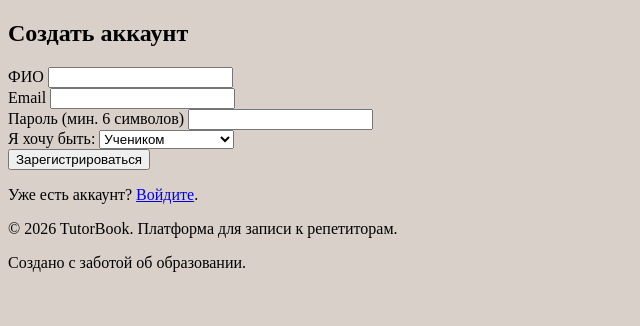
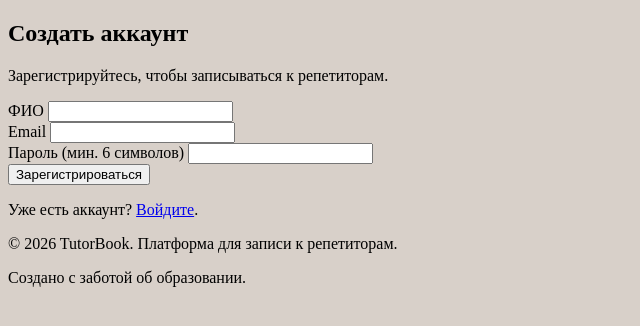
Before and after one commit to ktoetow/mi-v-Jopan, a Python web app: template templates/register.html in a window 1280 px wide. Shown: the part 44-370 px from the top of the page, without its empty margins (0-640 px from the left). Run offline with Jinja, Linux system fonts and the light colour scheme; the template is opened without the code that fills it, so the values that code supplies are empty.

Commit message:
убрала регистрацию для преподавателей

```diff
--- a/templates/register.html
+++ b/templates/register.html
@@ -8,6 +8,7 @@
     <div class="container">
         <div class="auth-card">
             <h2>Создать аккаунт</h2>
+            <p class="subtitle">Зарегистрируйтесь, чтобы записываться к репетиторам.</p>
             <form method="post" action="/register">
                 <div class="form-group">
                     <label for="full_name">ФИО</label>
@@ -21,14 +22,7 @@
                     <label for="password">Пароль (мин. 6 символов)</label>
                     <input type="password" id="password" name="password" minlength="6" required>
                 </div>
-                <div class="form-group">
-                    <label for="role">Я хочу быть:</label>
-                    <select id="role" name="role" required>
-                        <option value="student">Учеником</option>
-                        <option value="tutor">Репетитором</option>
-                        <option value="admin">Администратором</option>
-                    </select>
-                </div>
+                <input type="hidden" name="role" value="student">
                 <button type="submit" class="btn btn-primary full-width">Зарегистрироваться</button>
             </form>
             <p class="auth-footer">
```
